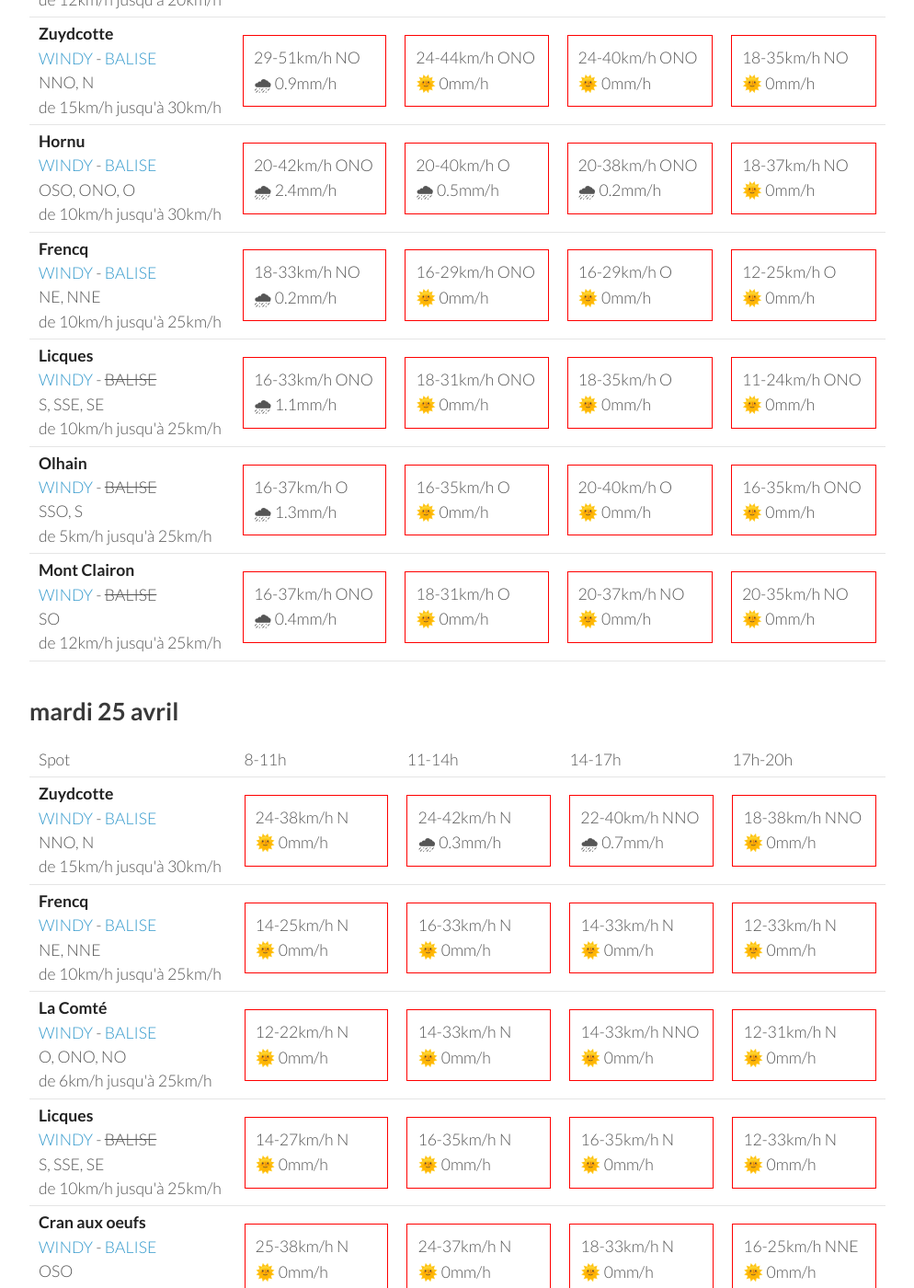
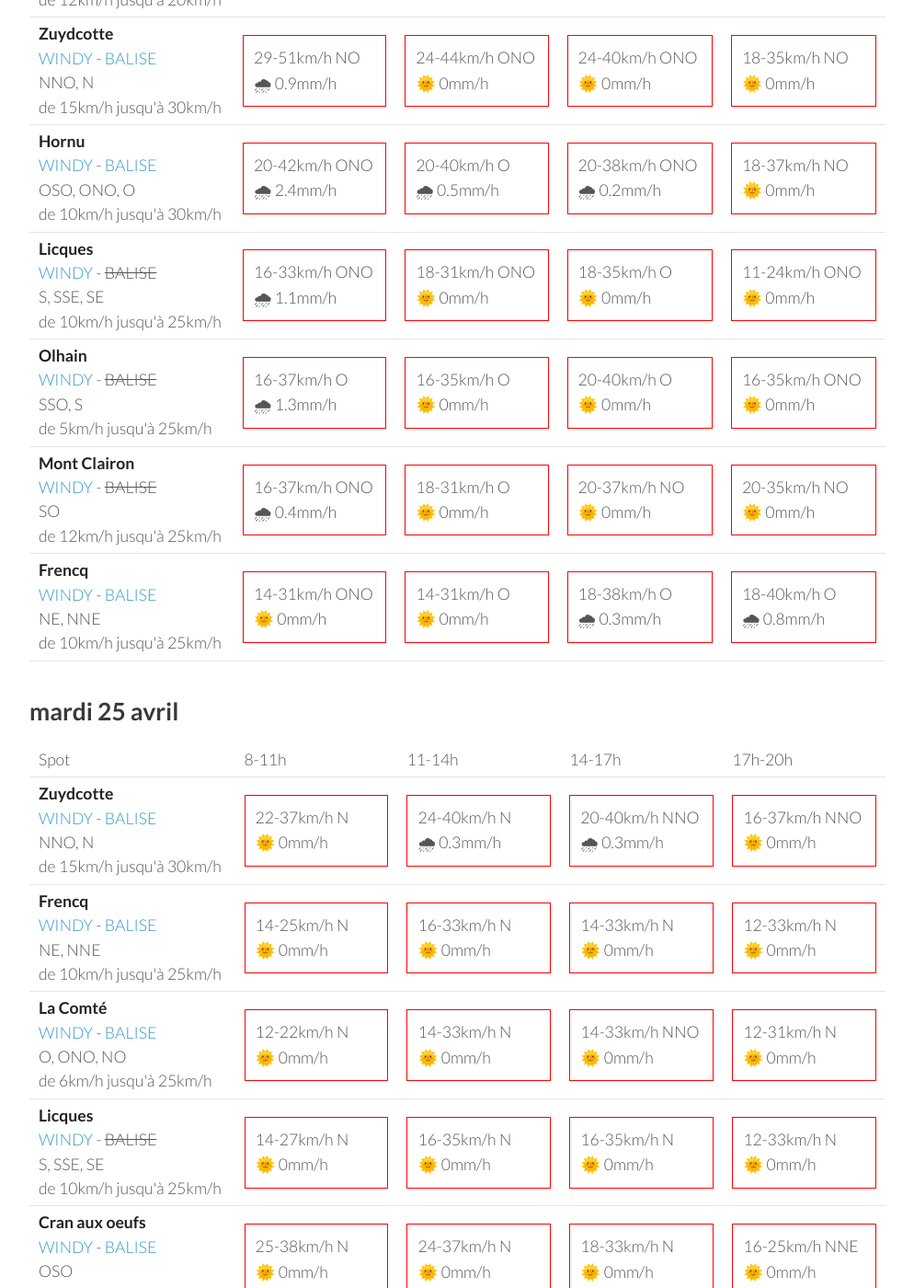
Before and after one commit to parapente-dans-le-nord/parapente-dans-le-nord.github.io, a Jekyll site: the page built from all.markdown, in a window 1280 px wide and 1400 px high, scrolled down 2339 px. Shown: the whole window at 92% size, without its empty margins (26-1020 px from the left). Built offline with Jekyll 4.4.1, drawn with Linux system fonts in a browser that asks for light colours; some of the changed text lies outside the part shown.

Commit message:
update index.markdown

```diff
--- a/all.markdown
+++ b/all.markdown
@@ -114,10 +114,10 @@ page mise à jour le dimanche 23 avril 10:03
 <tr>
         <td><strong>Frencq</strong><br><a href="https://windy.com/50.559/1.669?50.159,1.670,8,m:e3qagdV">WINDY</a> - <span class=""><a href="https://balisemeteo.com/balise_histo.php?idBalise=159">BALISE</a> </span><br> <span class="vent-favorable">NE, NNE</span><br><span class="force-vent">de 10km/h jusqu'à 25km/h</span> </td>
 
-            <td><div class="not-flyable"><p>12-24km/h SSE</p><p>🌞 0mm/h</p></div></td>
-            <td><div class="not-flyable"><p>16-29km/h SSE</p><p>🌧 1.1mm/h</p></div></td>
-            <td><div class="not-flyable"><p>18-38km/h SSE</p><p>🌧 2mm/h</p></div></td>
-            <td><div class="not-flyable"><p>31-66km/h O</p><p>🌧 1.8mm/h</p></div></td>
+            <td><div class="not-flyable"><p>18-33km/h S</p><p>🌞 0mm/h</p></div></td>
+            <td><div class="not-flyable"><p>20-44km/h S</p><p>🌧 0.6mm/h</p></div></td>
+            <td><div class="not-flyable"><p>11-40km/h SE</p><p>🌧 4.3mm/h</p></div></td>
+            <td><div class="not-flyable"><p>18-35km/h ONO</p><p>🌧 10mm/h</p></div></td>
 
 
     </tr>
@@ -218,16 +218,6 @@ page mise à jour le dimanche 23 avril 10:03
 
     </tr>
 <tr>
-        <td><strong>Frencq</strong><br><a href="https://windy.com/50.559/1.669?50.159,1.670,8,m:e3qagdV">WINDY</a> - <span class=""><a href="https://balisemeteo.com/balise_histo.php?idBalise=159">BALISE</a> </span><br> <span class="vent-favorable">NE, NNE</span><br><span class="force-vent">de 10km/h jusqu'à 25km/h</span> </td>
-
-            <td><div class="not-flyable"><p>18-33km/h NO</p><p>🌧 0.2mm/h</p></div></td>
-            <td><div class="not-flyable"><p>16-29km/h ONO</p><p>🌞 0mm/h</p></div></td>
-            <td><div class="not-flyable"><p>16-29km/h O</p><p>🌞 0mm/h</p></div></td>
-            <td><div class="not-flyable"><p>12-25km/h O</p><p>🌞 0mm/h</p></div></td>
-
-
-    </tr>
-<tr>
         <td><strong>Licques</strong><br><a href="https://windy.com/50.786/1.936?50.388,1.934,8">WINDY</a> - <span class="no-balise"> BALISE </span><br> <span class="vent-favorable">S, SSE, SE</span><br><span class="force-vent">de 10km/h jusqu'à 25km/h</span> </td>
 
             <td><div class="not-flyable"><p>16-33km/h ONO</p><p>🌧 1.1mm/h</p></div></td>
@@ -257,6 +247,16 @@ page mise à jour le dimanche 23 avril 10:03
 
 
     </tr>
+<tr>
+        <td><strong>Frencq</strong><br><a href="https://windy.com/50.559/1.669?50.159,1.670,8,m:e3qagdV">WINDY</a> - <span class=""><a href="https://balisemeteo.com/balise_histo.php?idBalise=159">BALISE</a> </span><br> <span class="vent-favorable">NE, NNE</span><br><span class="force-vent">de 10km/h jusqu'à 25km/h</span> </td>
+
+            <td><div class="not-flyable"><p>14-31km/h ONO</p><p>🌞 0mm/h</p></div></td>
+            <td><div class="not-flyable"><p>14-31km/h O</p><p>🌞 0mm/h</p></div></td>
+            <td><div class="not-flyable"><p>18-38km/h O</p><p>🌧 0.3mm/h</p></div></td>
+            <td><div class="not-flyable"><p>18-40km/h O</p><p>🌧 0.8mm/h</p></div></td>
+
+
+    </tr>
 
 </tbody>
 </table>
@@ -276,10 +276,10 @@ page mise à jour le dimanche 23 avril 10:03
 <tr>
         <td><strong>Zuydcotte</strong><br><a href="https://windy.com/51.064/2.491?50.669,2.488,8,m:e4hagfk">WINDY</a> - <span class=""><a href="https://www.allosurf.net/meteo/live/dunkerque-station-meteo-lfak-8329.html">BALISE</a> </span><br> <span class="vent-favorable">NNO, N</span><br><span class="force-vent">de 15km/h jusqu'à 30km/h</span> </td>
 
-            <td><div class="not-flyable"><p>24-38km/h N</p><p>🌞 0mm/h</p></div></td>
-            <td><div class="not-flyable"><p>24-42km/h N</p><p>🌧 0.3mm/h</p></div></td>
-            <td><div class="not-flyable"><p>22-40km/h NNO</p><p>🌧 0.7mm/h</p></div></td>
-            <td><div class="not-flyable"><p>18-38km/h NNO</p><p>🌞 0mm/h</p></div></td>
+            <td><div class="not-flyable"><p>22-37km/h N</p><p>🌞 0mm/h</p></div></td>
+            <td><div class="not-flyable"><p>24-40km/h N</p><p>🌧 0.3mm/h</p></div></td>
+            <td><div class="not-flyable"><p>20-40km/h NNO</p><p>🌧 0.3mm/h</p></div></td>
+            <td><div class="not-flyable"><p>16-37km/h NNO</p><p>🌞 0mm/h</p></div></td>
 
 
     </tr>
@@ -472,10 +472,10 @@ page mise à jour le dimanche 23 avril 10:03
 <tr>
         <td><strong>Zuydcotte</strong><br><a href="https://windy.com/51.064/2.491?50.669,2.488,8,m:e4hagfk">WINDY</a> - <span class=""><a href="https://www.allosurf.net/meteo/live/dunkerque-station-meteo-lfak-8329.html">BALISE</a> </span><br> <span class="vent-favorable">NNO, N</span><br><span class="force-vent">de 15km/h jusqu'à 30km/h</span> </td>
 
-            <td><div class="not-flyable"><p>9-14km/h S</p><p>🌞 0mm/h</p></div></td>
-            <td><div class="not-flyable"><p>5-18km/h SSE</p><p>🌞 0mm/h</p></div></td>
-            <td><div class="not-flyable"><p>5-18km/h E</p><p>🌞 0mm/h</p></div></td>
-            <td><div class="not-flyable"><p>11-20km/h ENE</p><p>🌞 0mm/h</p></div></td>
+            <td><div class="not-flyable"><p>9-16km/h SSE</p><p>🌞 0mm/h</p></div></td>
+            <td><div class="not-flyable"><p>9-20km/h SE</p><p>🌞 0mm/h</p></div></td>
+            <td><div class="not-flyable"><p>7-20km/h ENE</p><p>🌞 0mm/h</p></div></td>
+            <td><div class="not-flyable"><p>14-25km/h ENE</p><p>🌞 0mm/h</p></div></td>
 
 
     </tr>
@@ -566,22 +566,22 @@ page mise à jour le dimanche 23 avril 10:03
 
     </tr>
 <tr>
+        <td><strong>Zuydcotte</strong><br><a href="https://windy.com/51.064/2.491?50.669,2.488,8,m:e4hagfk">WINDY</a> - <span class=""><a href="https://www.allosurf.net/meteo/live/dunkerque-station-meteo-lfak-8329.html">BALISE</a> </span><br> <span class="vent-favorable">NNO, N</span><br><span class="force-vent">de 15km/h jusqu'à 30km/h</span> </td>
+
+            <td><div class="not-flyable"><p>14-22km/h SE</p><p>🌞 0mm/h</p></div></td>
+            <td><div class="not-flyable"><p>11-22km/h ESE</p><p>🌞 0mm/h</p></div></td>
+            <td><div class="not-flyable"><p>16-25km/h SE</p><p>🌞 0mm/h</p></div></td>
+            <td><div class="not-flyable"><p>16-27km/h SE</p><p>🌞 0mm/h</p></div></td>
+
+
+    </tr>
+<tr>
         <td><strong>Olhain</strong><br><a href="https://windy.com/50.434/2.586?50.031,2.587,8,m:e3eagft">WINDY</a> - <span class="no-balise"> BALISE </span><br> <span class="vent-favorable">SSO, S</span><br><span class="force-vent">de 5km/h jusqu'à 25km/h</span> </td>
 
             <td><div class="not-flyable"><p>11-18km/h SE</p><p>🌞 0mm/h</p></div></td>
             <td><div class="not-flyable"><p>11-24km/h SE</p><p>🌞 0mm/h</p></div></td>
             <td><div class="not-flyable"><p>14-31km/h SE</p><p>🌞 0mm/h</p></div></td>
             <td><div class="not-flyable"><p>14-31km/h SE</p><p>🌞 0mm/h</p></div></td>
-
-
-    </tr>
-<tr>
-        <td><strong>Zuydcotte</strong><br><a href="https://windy.com/51.064/2.491?50.669,2.488,8,m:e4hagfk">WINDY</a> - <span class=""><a href="https://www.allosurf.net/meteo/live/dunkerque-station-meteo-lfak-8329.html">BALISE</a> </span><br> <span class="vent-favorable">NNO, N</span><br><span class="force-vent">de 15km/h jusqu'à 30km/h</span> </td>
-
-            <td><div class="not-flyable"><p>14-22km/h SE</p><p>🌞 0mm/h</p></div></td>
-            <td><div class="not-flyable"><p>14-25km/h ESE</p><p>🌞 0mm/h</p></div></td>
-            <td><div class="not-flyable"><p>18-29km/h ESE</p><p>🌞 0mm/h</p></div></td>
-            <td><div class="not-flyable"><p>16-31km/h ESE</p><p>🌞 0mm/h</p></div></td>
 
 
     </tr>
@@ -712,6 +712,16 @@ page mise à jour le dimanche 23 avril 10:03
 
     </tr>
 <tr>
+        <td><strong>Zuydcotte</strong><br><a href="https://windy.com/51.064/2.491?50.669,2.488,8,m:e4hagfk">WINDY</a> - <span class=""><a href="https://www.allosurf.net/meteo/live/dunkerque-station-meteo-lfak-8329.html">BALISE</a> </span><br> <span class="vent-favorable">NNO, N</span><br><span class="force-vent">de 15km/h jusqu'à 30km/h</span> </td>
+
+            <td><div class="not-flyable"><p>16-27km/h OSO</p><p>🌧 1.8mm/h</p></div></td>
+            <td><div class="not-flyable"><p>16-27km/h OSO</p><p>🌧 0.2mm/h</p></div></td>
+            <td><div class="not-flyable"><p>22-35km/h O</p><p>🌞 0mm/h</p></div></td>
+            <td><div class="not-flyable"><p>20-38km/h O</p><p>🌞 0mm/h</p></div></td>
+
+
+    </tr>
+<tr>
         <td><strong>Wissant</strong><br><a href="https://windy.com/50.885/1.653?50.488,1.653,8,m:e3XagdU">WINDY</a> - <span class=""><a href="https://balisemeteo.com/balise_histo.php?idBalise=159">BALISE</a> </span><br> <span class="vent-favorable">ONO, NO, NNO</span><br><span class="force-vent">de 20km/h jusqu'à 30km/h</span> </td>
 
             <td><div class="not-flyable"><p>20-33km/h OSO</p><p>🌧 1.1mm/h</p></div></td>
--- a/index.markdown
+++ b/index.markdown
@@ -7,7 +7,7 @@ title:  "Ou ça vole"
 {: .links}
 
 # Prevision Windy, modèle Arome
-page mise à jour le dimanche 23 avril 10:03
+page mise à jour le dimanche 23 avril 13:03
 
 
 
```
Also changed, not shown: other parts of all.markdown (+1 -1 lines).
